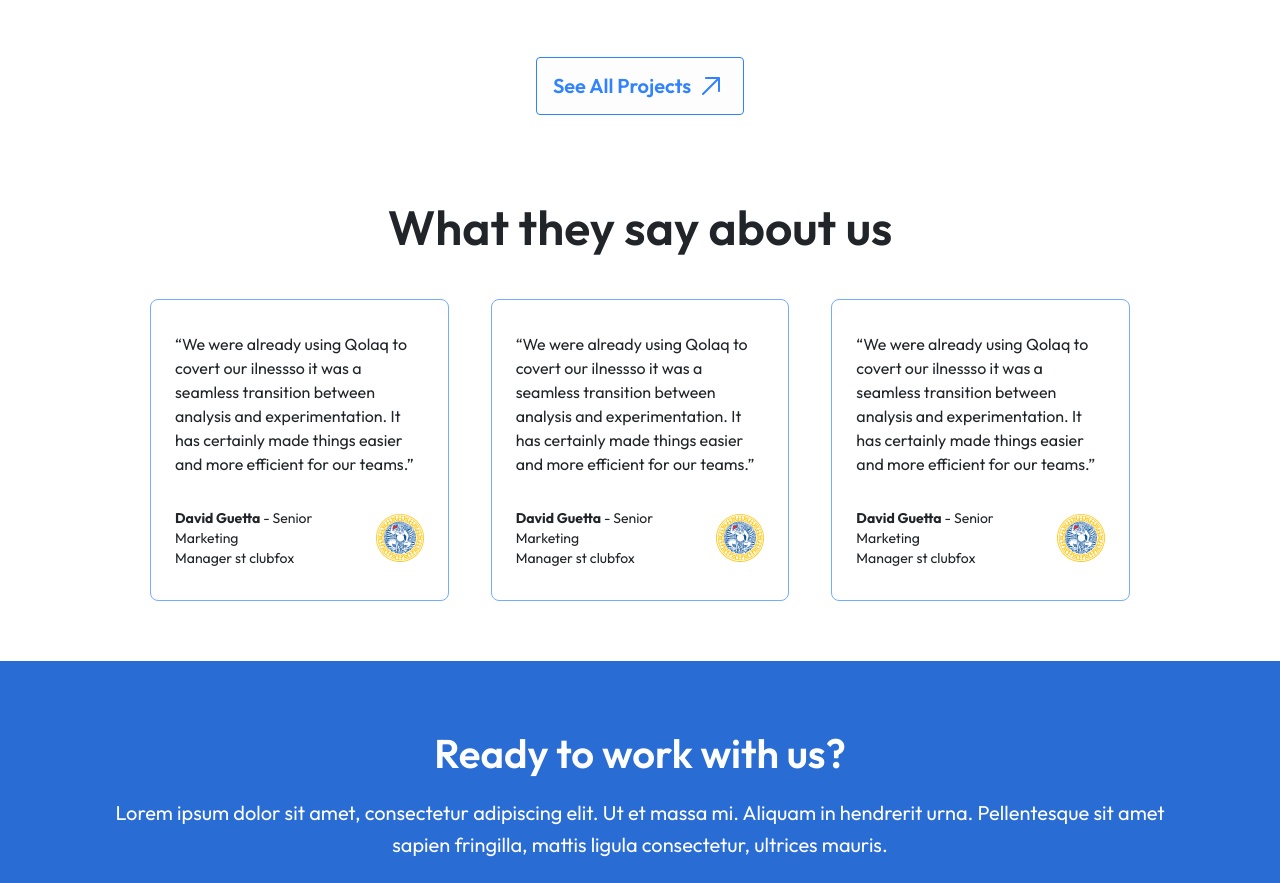
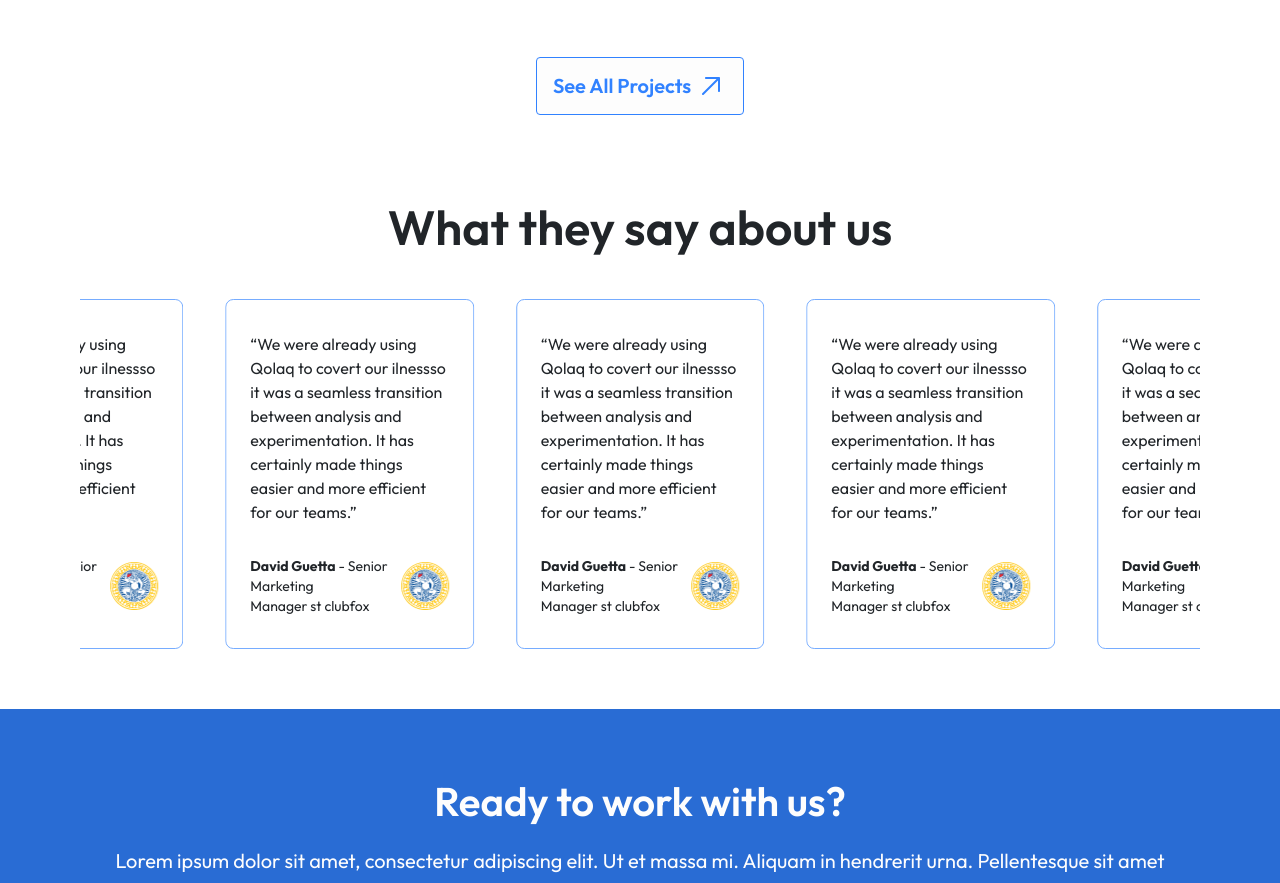
Before and after one commit to Ianphantom/hexavara, a React (Create React App) app: page / in a window 1280 px wide. Shown: the part 6780-7663 px from the top of the page. Built offline with nearby package versions, Linux system fonts and the light colour scheme.

Commit message:
refs#swiper-test feat : Add slider to the testmoni

```diff
--- a/package.json
+++ b/package.json
@@ -15,6 +15,7 @@
     "react-scripts": "^5.0.1",
     "react-visibility-sensor": "^5.1.1",
     "styled-components": "^6.1.0",
+    "swiper": "^11.0.4",
     "typewriter-effect": "^2.21.0",
     "use-count-up": "^3.0.1",
     "web-vitals": "^2.1.4"
--- a/src/pages/LandingPages/LandingPagesSectionEight.js
+++ b/src/pages/LandingPages/LandingPagesSectionEight.js
@@ -3,22 +3,53 @@ import styled from "styled-components";
 
 // import images
 import testimoniLogo from "../../assets/images/testimoni-icon.png";
+import { Swiper, SwiperSlide } from 'swiper/react';
+import { Navigation } from 'swiper/modules';
+
+// Import Swiper styles
+import 'swiper/css';
+import 'swiper/css/pagination';
 
 const LandingPagesSectionEight = () => {
   return (
-    <LandingPagesSectionEightStyled className='container'>
+		<LandingPagesSectionEightStyled>
 			<div className='title-container'>
 				<div className='title display-medium text-center'>
 					What they say about us
 				</div>
 			</div>
-
 			<div className='testimonial-container'>
+				<Swiper
+					slidesPerView={4}
+					centeredSlides={true}
+					spaceBetween={30}
+					loop={true}
+					grabCursor={true}
+					navigation={true}
+					modules={[Navigation]}
+					breakpoints={{
+						220: {
+							slidesPerView: 1,
+							spaceBetween: 20,
+						},
+						640: {
+							slidesPerView: 2,
+							spaceBetween: 20,
+						},
+						1000: {
+							slidesPerView: 4,
+							spaceBetween: 42,
+						},
+					}}
+					className='mySwiper'>
+					{[1, 2, 3, 4, 5, 6, 7, 8, 9].map((item) => (
+						<SwiperSlide key={item}>
 							<div className='testimoni'>
 								<div className='desc paragraph-medium regular'>
 									“We were already using Qolaq to covert our ilnessso it was a
-            seamless transition between analysis and experimentation. It has
-            certainly made things easier and more efficient for our teams.”
+									seamless transition between analysis and experimentation. It
+									has certainly made things easier and more efficient for our
+									teams.”
 								</div>
 								<div className='person'>
 									<div className='left'>
@@ -34,46 +65,9 @@ const LandingPagesSectionEight = () => {
 									</div>
 								</div>
 							</div>
-        <div className='testimoni'>
-          <div className='desc paragraph-medium regular'>
-            “We were already using Qolaq to covert our ilnessso it was a
-            seamless transition between analysis and experimentation. It has
-            certainly made things easier and more efficient for our teams.”
-          </div>
-          <div className='person'>
-            <div className='left'>
-              <div className='name-title paragraph-small regular'>
-                <strong>David Guetta</strong> - Senior Marketing
-              </div>
-              <div className='position paragraph-small regular'>
-                Manager st clubfox
-              </div>
-            </div>
-            <div className='right'>
-              <img src={testimoniLogo} alt='logo' />
-            </div>
-          </div>
-        </div>
-        <div className='testimoni'>
-          <div className='desc paragraph-medium regular'>
-            “We were already using Qolaq to covert our ilnessso it was a
-            seamless transition between analysis and experimentation. It has
-            certainly made things easier and more efficient for our teams.”
-          </div>
-          <div className='person'>
-            <div className='left'>
-              <div className='name-title paragraph-small regular'>
-                <strong>David Guetta</strong> - Senior Marketing
-              </div>
-              <div className='position paragraph-small regular'>
-                Manager st clubfox
-              </div>
-            </div>
-            <div className='right'>
-              <img src={testimoniLogo} alt='logo' />
-            </div>
-          </div>
-        </div>
+						</SwiperSlide>
+					))}
+				</Swiper>
 			</div>
 		</LandingPagesSectionEightStyled>
 	);
@@ -83,9 +77,6 @@ const LandingPagesSectionEightStyled = styled.div`
   padding: 60px 80px;
   .testimonial-container {
 	margin-top: 40px;
-    display: flex;
-    align-items: center;
-    gap: 42px;
 	width: 100%;
 	.testimoni {
 	  padding: 32px 24px;
@@ -101,11 +92,6 @@ const LandingPagesSectionEightStyled = styled.div`
 	  }
 	}
   }
-  @media (max-width: 768px) {
-    .testimonial-container {
-      flex-direction: column;
-    }
-  }
 `;
 
 export default LandingPagesSectionEight;
```
Also changed, not shown: 1 other file (tests, documents, lock files or other folders). Lines whose indentation alone changed are shown as unchanged.
